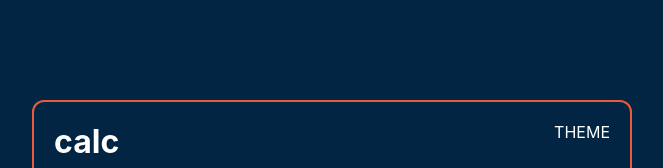
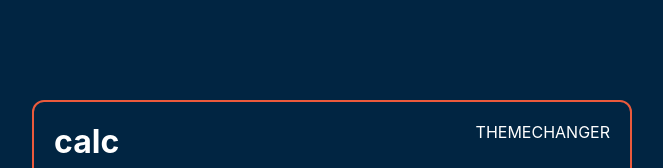
Before and after one commit to wizzzx/calculator, a website: page index.html in a window 1280 px wide. Shown: the top 168 px of the page, without its empty margins (308-971 px from the left). Drawn offline with Linux system fonts and the light colour scheme.

Commit message:
fixing github pages

```diff
--- a/index.html
+++ b/index.html
@@ -13,7 +13,7 @@
         <div class="header_container">
             <h1 class="header">calc</h1>
             <div class="theme_selector">
-                <p>THEME</p>
+                <p>THEMECHANGER</p>
 <!--               theme selector switch, will have to look for it online-->
             </div>
         </div>
```
